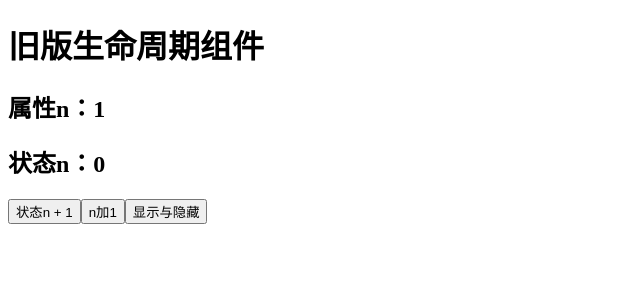
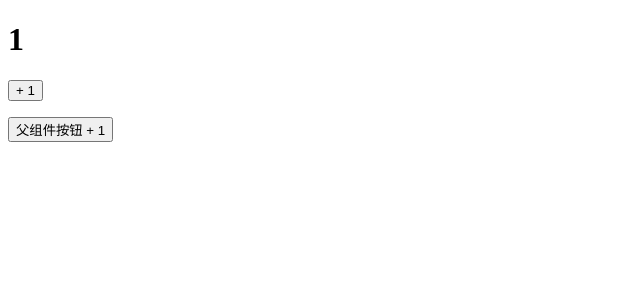
Before and after one commit to 1162941377/React, a React (Create React App) app in the folder react-learn/: page / in a window 1280 px wide. Shown: the top 300 px of the page, without its empty margins (0-640 px from the left). Built offline with nearby package versions, Linux system fonts and the light colour scheme.

Commit message:
新版生命周期

```diff
--- a/react-learn/src/App.js
+++ b/react-learn/src/App.js
@@ -1,35 +1,26 @@
 import React, { Component } from "react";
-import OldLifeCycle from "./OldLifeCycle";
+import NewLifeCycle from "./NewLifeCycle";
 
 export default class App extends Component {
   state = {
     number: 1,
-    show: true,
   };
 
   render() {
-    const cmp = this.state.show ? <OldLifeCycle n={this.state.number} /> : null;
     return (
       <>
-        {cmp}
-        <button
-          onClick={() => {
-            this.setState((state) => ({
-              number: state.number + 1,
-            }));
-          }}
-        >
-          n加1
-        </button>
+        <NewLifeCycle n={this.state.number} />
+        <p>
           <button
             onClick={() => {
               this.setState({
-              show: !this.state.show,
+                number: this.state.number + 1,
               });
             }}
           >
-          显示与隐藏
+            父组件按钮 + 1
           </button>
+        </p>
       </>
     );
   }
--- /dev/null
+++ b/react-learn/src/NewLifeCycle.js
@@ -0,0 +1,54 @@
+import React, { Component } from "react";
+
+export default class NewLifeCycle extends Component {
+  state = {
+    n: this.props.n,
+  };
+
+  constructor(props) {
+    super(props);
+    console.log("constructor");
+  }
+
+  static getDerivedStateFromProps(props, state) {
+    console.log("getDerivedStateFromProps", props, state);
+    return null;
+  }
+
+  getSnapshotBeforeUpdate = (prevProps, prevState) => {
+    console.log("getSnapshotBeforeUpdate", prevProps, prevState);
+    return 520;
+  };
+
+  componentDidUpdate(prevProps, prevState, snap) {
+    console.log("componentDidUpdate", prevProps, prevState, snap);
+  }
+
+  componentDidMount() {
+    console.log("componentDidMount");
+  }
+
+  componentWillUnmount() {
+    console.log("componentWillUnmount");
+  }
+
+  render() {
+    console.log("render");
+    return (
+      <>
+        <h1>{this.state.n}</h1>
+        <p>
+          <button
+            onClick={() => {
+              this.setState({
+                n: this.state.n + 1,
+              });
+            }}
+          >
+            + 1
+          </button>
+        </p>
+      </>
+    );
+  }
+}
```
Also changed, not shown: react-learn/src/App copy 2.js (added, +36 -0 lines), 1 other file (tests, documents, lock files or other folders). Lines whose indentation alone changed are shown as unchanged.
